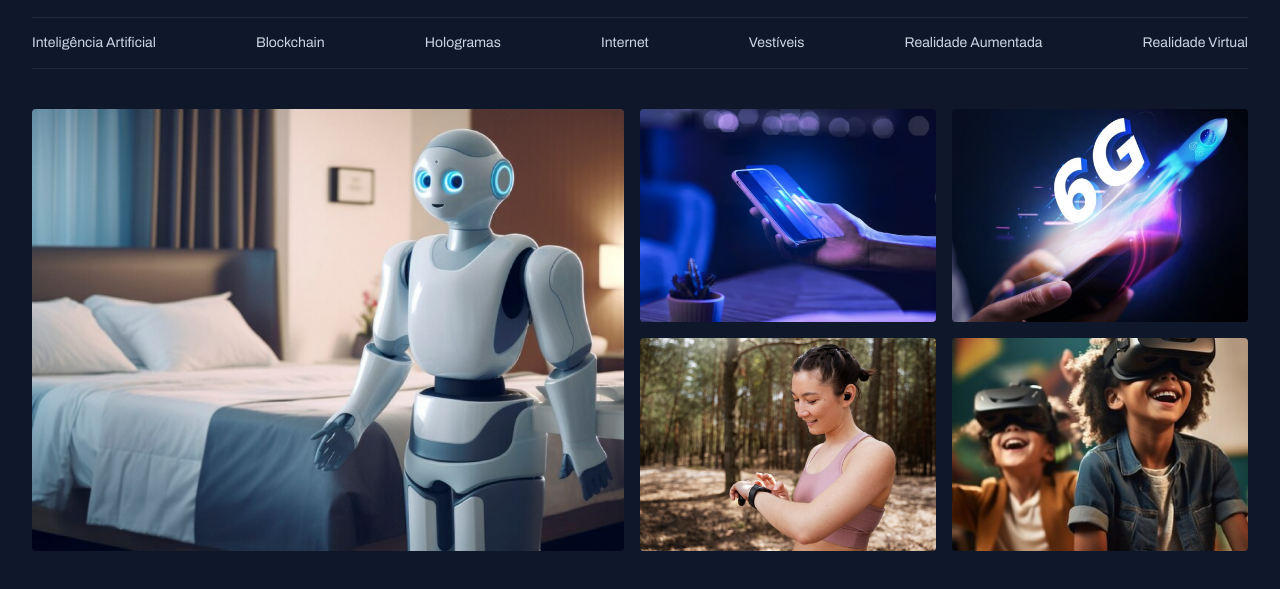
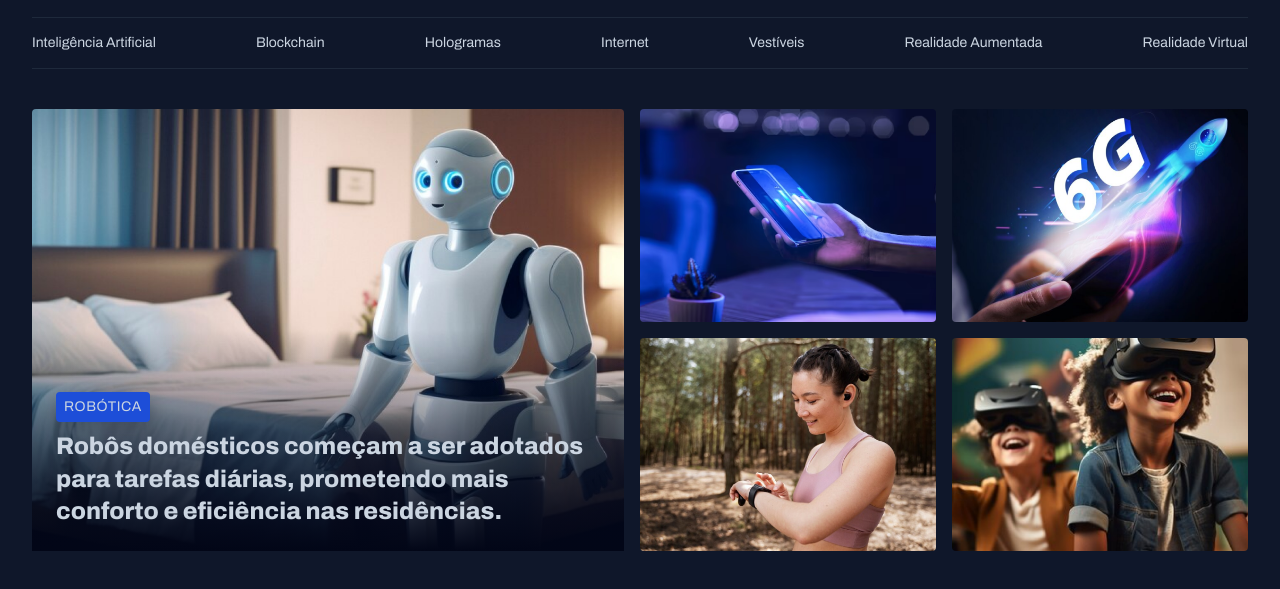
Before and after one commit to gabrielmarinn/projetoPortalDeNoticias, a plain HTML site: page index.html in a window 1280 px wide. Shown: the part 55-644 px from the top of the page. Drawn offline with Linux system fonts and the light colour scheme.

Commit message:
end section highlight

```diff
--- a/index.html
+++ b/index.html
@@ -44,9 +44,17 @@
      <main class="grid container">
         <!-- Seção de Highlights -->
         <section id="featured" class="grid grid-flow-col gap-16">
-            <div>
+            <figure class="card">
                 <img src="assets/images/Image 01.png" alt="">
-            </div>
+
+                <figcaption>
+                    <span class="content-tag">robótica</span>
+                    <h2 class="text-2xl">
+                        Robôs domésticos começam a ser adotados para tarefas diárias, prometendo mais conforto e
+                        eficiência nas residências.
+                    </h2>
+                </figcaption>
+            </figure>
 
             <div class="grid grid-cols-2 gap-16">
                 <div>
--- a/styles/global.css
+++ b/styles/global.css
@@ -71,3 +71,25 @@ main {
     /* Espaçamento em cima com margem */
     margin-top: 40px;
 }
+
+.content-tag {
+    /* Definindo o display para que seja um bloco em linha */
+    display: inline-block;
+    /* Definindo cor de fundo */
+    background-color: var(--brand-color-dark);
+    /* Adicionando espaçamento interno 4px em cima e baixo, 8px lateral */
+    padding: 4px 8px;
+    /* Arredondamento de bordas */
+    border-radius: 4px;
+    /* Adicionando font */
+    font: var(--paragraph);
+    /* Transformando em caixa alta */
+    text-transform: uppercase;
+    /* Adicionando espaçamento entre as letras */
+    letter-spacing: 0.04em;
+    /* Adicionando cor */
+    color: var(--text-color-primary);
+    /* Adicionando box-shadow primeiro valor se move no eixo X, segundo valor no eixo Y,  terceiro valor espalhamento, por ultimo escolha de cor */
+    box-shadow: 0px 4px 16px rgba(2, 6, 23, 0.251);
+
+}
--- a/styles/sections.css
+++ b/styles/sections.css
@@ -8,4 +8,42 @@
         /* Arredondamento de bordas */
         border-radius: 4px;
     }
+
+    .card {
+        /* Position relative para que as configurações de dentro dele não transborde para o resto da pagina */
+        position: relative;
+        /* Escondendo qualquer transbordamento que passar da caixa */
+        overflow: hidden;
+        /* Adicionando  */
+        &::before {
+            /* Criando um conteudo vazio no css */
+            content: "";
+            /* Ajustando sua posição como absoluta */
+            position: absolute;
+            /* Ajustando o deslocamento do elemento */
+            inset: 0;
+            /* Ajustando para começar em 50% de cima para baixo */
+            top: 50%;
+            /* Adicionando degradê a imagem começando com 180 graus, primeira cor transparente saindo de 0% posterior a cor escolhida chegando a 100% */
+            background: linear-gradient(
+                180deg,
+                transparent 0%,
+                #020617 100%
+            );
+        }
+        /* Estilizando figcaption dentro do card */
+        figcaption {
+            /* Ajustando sua posicao como absoluta */
+            position: absolute;
+            /* Ajustando sua posicao dentro do card */
+            bottom: 0;
+            /* Adicionando espaçamento interno */
+            padding: 24px;
+
+            h2 {
+                /* Adicionando espaçamento com margem */
+                margin-top: 8px;
+            }
+        }
+    }
 }
--- a/styles/utility.css
+++ b/styles/utility.css
@@ -19,3 +19,23 @@
     /* Espaçamento entre os elementos da caixa */
     gap: 16px;
 }
+
+.text-2xl {
+    /* Adicionando fonte */
+    font: var(--heading1);
+}
+
+.text-xl {
+    /* Adicionando fonte */
+    font: var(--heading2);
+}
+
+.text-lg {
+    /* Adicionando fonte */
+    font: var(--heading3);
+}
+
+.text-sm {
+    /* Adicionando fonte */
+    font: var(--paragraph);
+}
```
